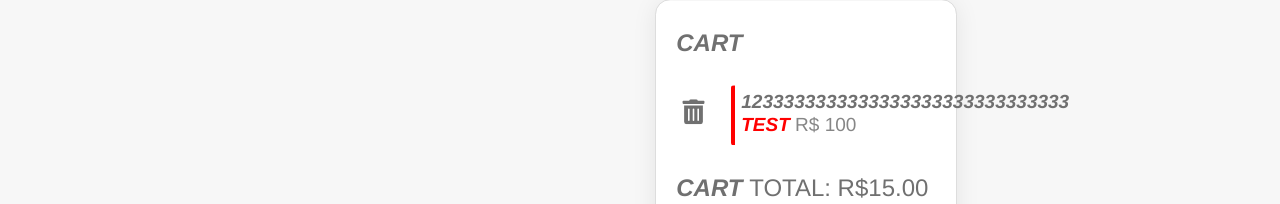
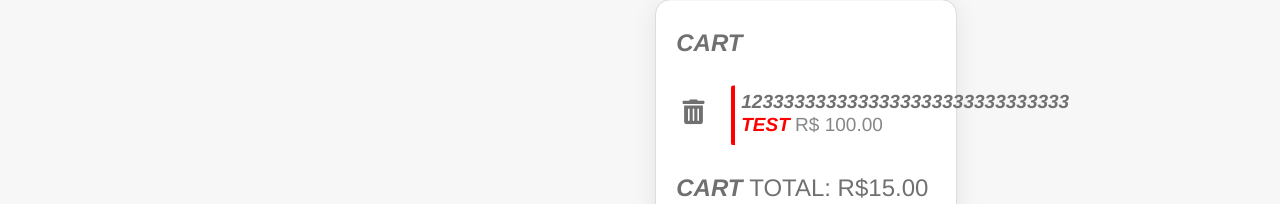
Before and after one commit to JVMR37/labluby.bet, a React (Create React App) app in the folder labluby.bet/: page /new-bet in a window 1280 px wide. Shown: the part 204-408 px from the top of the page. Built offline with nearby package versions, Linux system fonts and the light colour scheme.

Commit message:
fix: Set price with toFixed 2

```diff
--- a/labluby.bet/src/components/CartItemComponent.tsx
+++ b/labluby.bet/src/components/CartItemComponent.tsx
@@ -29,7 +29,7 @@ const CartItemComponent: React.FC<CartItemProps> = (props) => {
         <NameGameStyledSpan fontColor={props.gameColor}>
           {props.gameName}
         </NameGameStyledSpan>
-        <PriceStyledSpan> R$ {props.gamePrice}</PriceStyledSpan>
+        <PriceStyledSpan> R$ {props.gamePrice.toFixed(2)}</PriceStyledSpan>
       </GameStyledDiv>
     </CartItemStyledDiv>
   );
```
